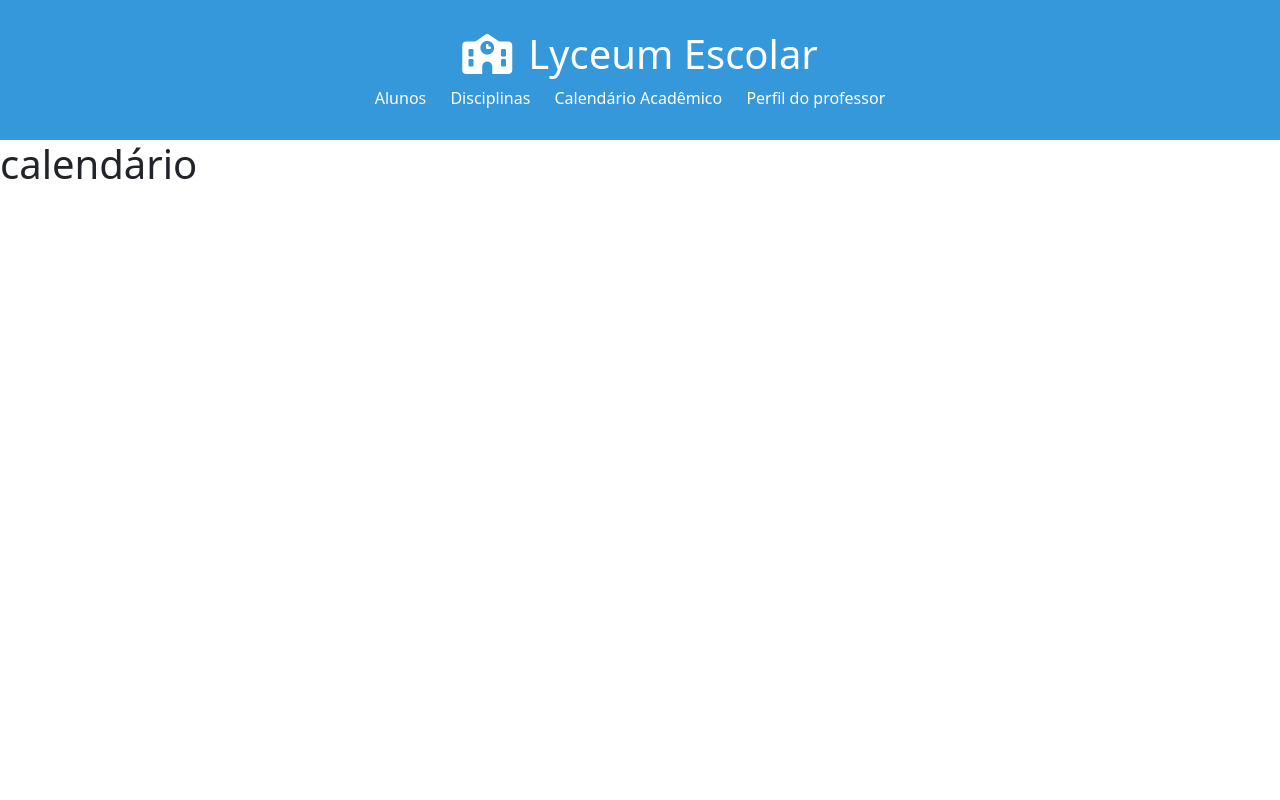
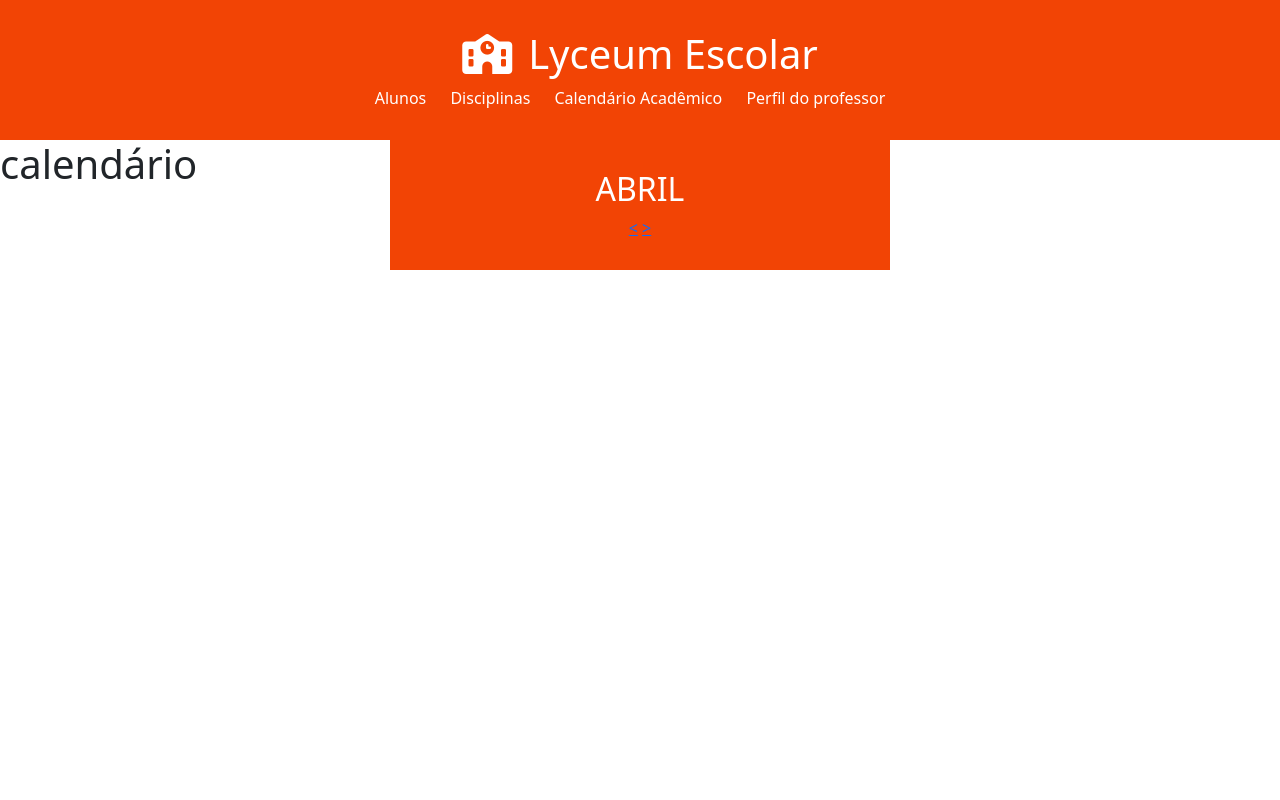
Before and after one commit to Gabrielqlandim/StudySchool-Projeto, a Django app: page /calendario_academico/ in a window 1280 px wide. Run offline with Django 5.2, Linux system fonts and the light colour scheme.

Commit message:
calendario e cor do menu
por enquanto mudei a cor do menu e ja comecei com o js e o css para fazer o calendario

```diff
--- a/app/static/css/styles.css
+++ b/app/static/css/styles.css
@@ -6,7 +6,7 @@ body {
 }
 
 header {
-    background-color: #3498db;
+    background-color: #F24405;
     color: #fff;
     padding: 30px;
     text-align: center;
@@ -50,7 +50,7 @@ section{
     width: 320px;
     height: 500px;
     border-radius: 20px;
-    background-color: rgb(97, 97, 129);
+    background-color: rgb(112, 97, 129);
     margin-left:120px ;
     margin-top: 50px;
     box-sizing: border-box;
@@ -65,3 +65,22 @@ section{
     transform: scale(1.04);
     transition: transform 0.3s ease; /
 }
+
+*{
+    padding: 0;
+    margin: 0;
+}
+.conteudo{
+    left: 50%;
+    margin: 0 0 0 -250px;
+    position: absolute;
+    width: 500px;
+    background: red;
+}
+
+h2{
+    margin-top: 20px;
+    font-size: 20px;
+    text-transform: uppercase;
+
+}
--- a/app/templates/pages/alunos.html
+++ b/app/templates/pages/alunos.html
@@ -18,7 +18,7 @@
       </ul>
     </nav>
   </header>
-
+  <h1>Portal dos Alunos</h1>
   <section>
     <div class='grids' onclick="notas()">
       notas
@@ -34,7 +34,7 @@
     </div>
   </section>
 
-  <h1>Portal dos Alunos</h1>
+
   <p id='teste'>teste</p>
 
   <script>
--- a/app/templates/pages/calendario_academico.html
+++ b/app/templates/pages/calendario_academico.html
@@ -1,6 +1,7 @@
 {% include "pages/head.html" %} {#Head de todas as páginas estão em head.html#}
 
 <title>Calendário Acadêmico</title> {#calendario#}
+{#<script type="text/javascript" src="script/main.js"></script> -------> isso aq é so um teste#}
 </head>
 
 <body>
@@ -20,7 +21,16 @@
     </nav>
   </header>
 
+  <div class="conteudo">
+    <header>
+      <h2 id="mes">Abril</h2>
+      <a class="btn-ant" id="btn_prev"><</a>
+      <a class="btn-pro" id="btn_next">></a>
+    </header>
+  </div>
   <h1>calendário</h1>
+
+
 
 </body>
 
```
Also changed, not shown: app/javascript/main.js (added).
